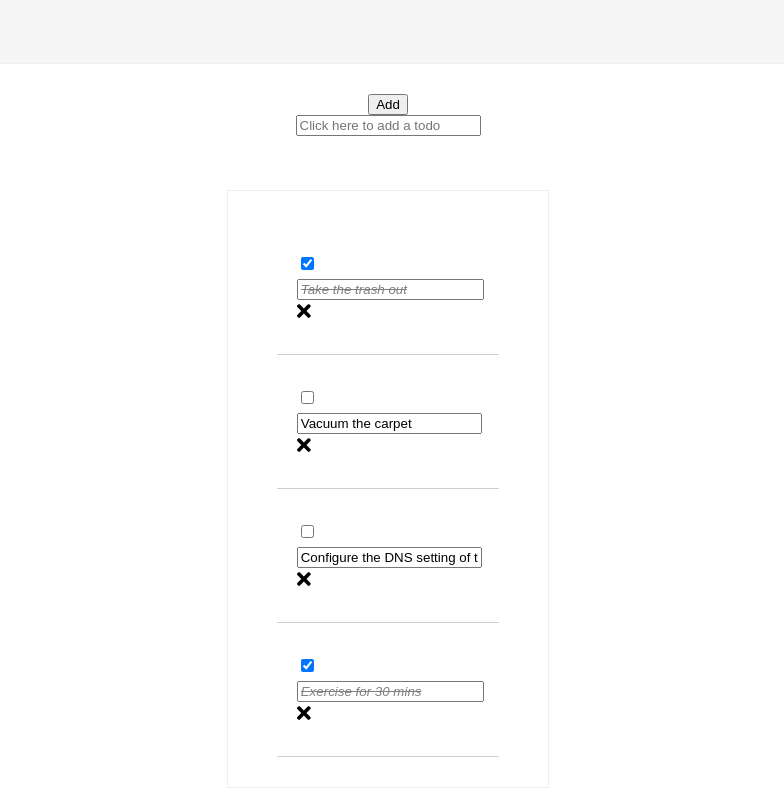
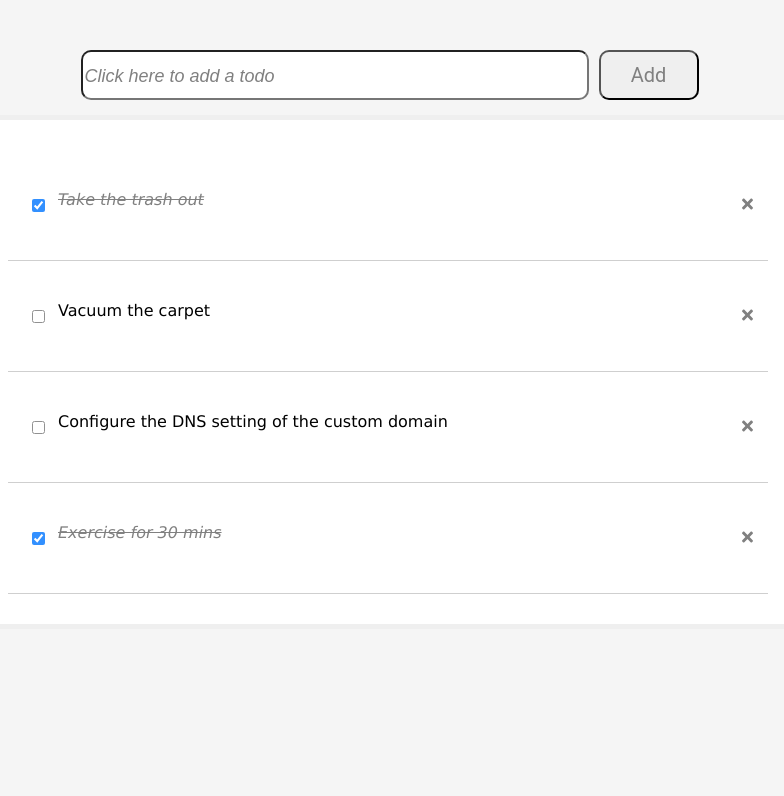
Before and after one commit to sumasubbu/react, a React (Create React App) app: page / in a window 1280 px wide. Shown: the top 796 px of the page, without its empty margins (252-1036 px from the left). Built offline with nearby package versions, Linux system fonts and the light colour scheme.

Commit message:
added css styling to the app

```diff
--- a/src/components/Todo.js
+++ b/src/components/Todo.js
@@ -103,15 +103,19 @@ class Todo extends Component {
     ));
     return (
       <div>
-        <form className="todoList" onSubmit={this.handleSubmit}>
-          <button type="submit">Add</button>
-          <input
+
+        <form  onSubmit={this.handleSubmit}>
+        <div id="add-todo">
+
+          <input id="todo-input"
             type="text"
             placeholder="Click here to add a todo"
             name="text"
             value={this.state.newTodo.text}
             onChange={this.handleInput}
           ></input>
+          <button id="add-button" type="submit">Add</button>
+          </div>
           <div className="todoList">{tododata}</div>
         </form>
       </div>
--- a/src/components/TodoItem.js
+++ b/src/components/TodoItem.js
@@ -13,15 +13,15 @@ function TodoItem(props) {
 
   return (
     <div className = "todoItem">
-      <div >
 
-       <input type="checkbox" checked={props.item.completed}
+
+      <input id="checkbox" type="checkbox" checked={props.item.completed}
       onChange={()=> props.handleChange(props.item.id)} >
       </input>
-       <input style={props.item.completed? completedTodoStyle : null}
+      <textarea className="todo-text" style={props.item.completed? completedTodoStyle : null}
        type="text" value={props.item.text}
-       onChange={(event)=>props.handleEdit(event.target.text,props.item.id)}>
-       </input>
+       onChange={(event)=>props.handleEdit(event.target.text,props.item.id)}/>
+
 
 
       <span>
@@ -29,7 +29,7 @@ function TodoItem(props) {
           onClick={() => props.handleDelete(props.item.id)} />
       </span>
 
-        </div>
+
 
     </div>
   )
--- a/src/components/css/style.css
+++ b/src/components/css/style.css
@@ -1,8 +1,3 @@
-.navbar{
-    background-color: rgb(197, 173, 37);
-    justify-items: right;
-    height: 200px;
-}
 body{
     background-color: whitesmoke;
 }
@@ -11,7 +6,7 @@ body{
     font-size: 20px;
     padding: 30px 20px 30px 20px;
     position: relative;
-    width: 70%;
+    width: 90%;
     display: flex;
     justify-content: flex-start;
     align-items: center;
@@ -19,11 +14,96 @@ body{
 }
 .todoList {
     background-color: white;
-    margin: 5% 5%;
-    width: auto;
+    width: 800px;
+    margin: auto;
     display: flex;
     flex-direction: column;
     align-items: center;
-    border: 1px solid #efefef;
-    padding: 30px;
+    border: 5px solid #efefef;
+    padding: 30px 30px 30px 30px;
 }
+
+#add-todo {
+    margin: 50px 30px 15px 30px;
+    width: auto;
+    height: 50px;
+    display: flex;
+    flex-direction: row;
+    justify-content: center;
+
+
+
+
+}
+ ::placeholder {
+     color: gray;
+     font-size: 18px;
+     font-style: italic;
+
+ }
+
+#todo-input {
+    width: 500px;
+    border-radius: 10px;
+    margin-left: 3px;
+    font-size: 20px;
+    background-color: transparent;
+    background-color: white;
+
+
+
+}
+#todo-input:focus {
+    outline: none;
+}
+
+#add-button {
+    width: 100px;
+    border-radius: 10px;
+    margin-left: 10px;
+    font-size: 20px;
+    font-family: Roboto, sans-serif;
+    color: gray;
+    cursor: pointer;
+
+}
+
+span {
+    position: absolute;
+    right: 10px;
+    cursor: pointer;
+
+}
+
+.faicon {
+    color: gray;
+    font-size: medium;
+    margin: 20px 5px;
+}
+
+#checkbox {
+    opacity: 0.8;
+    cursor: pointer;
+}
+
+.todoItem .todo-text{
+    width: 500px;
+    height: 30px;
+    padding: 10px;
+    border-radius: 5px;
+    font-size: 16px;
+    font-family: Verdana, Geneva, Tahoma, sans-serif;
+    position: relative;
+    border: none;
+    background-color: transparent;
+    overflow-wrap: break-word;
+    outline:none;
+    resize: none;
+    overflow: hidden;
+
+
+}
+.todoItem .todo-text:focus {
+    outline:none;
+
+}
```
Lines whose indentation alone changed are shown as unchanged.
